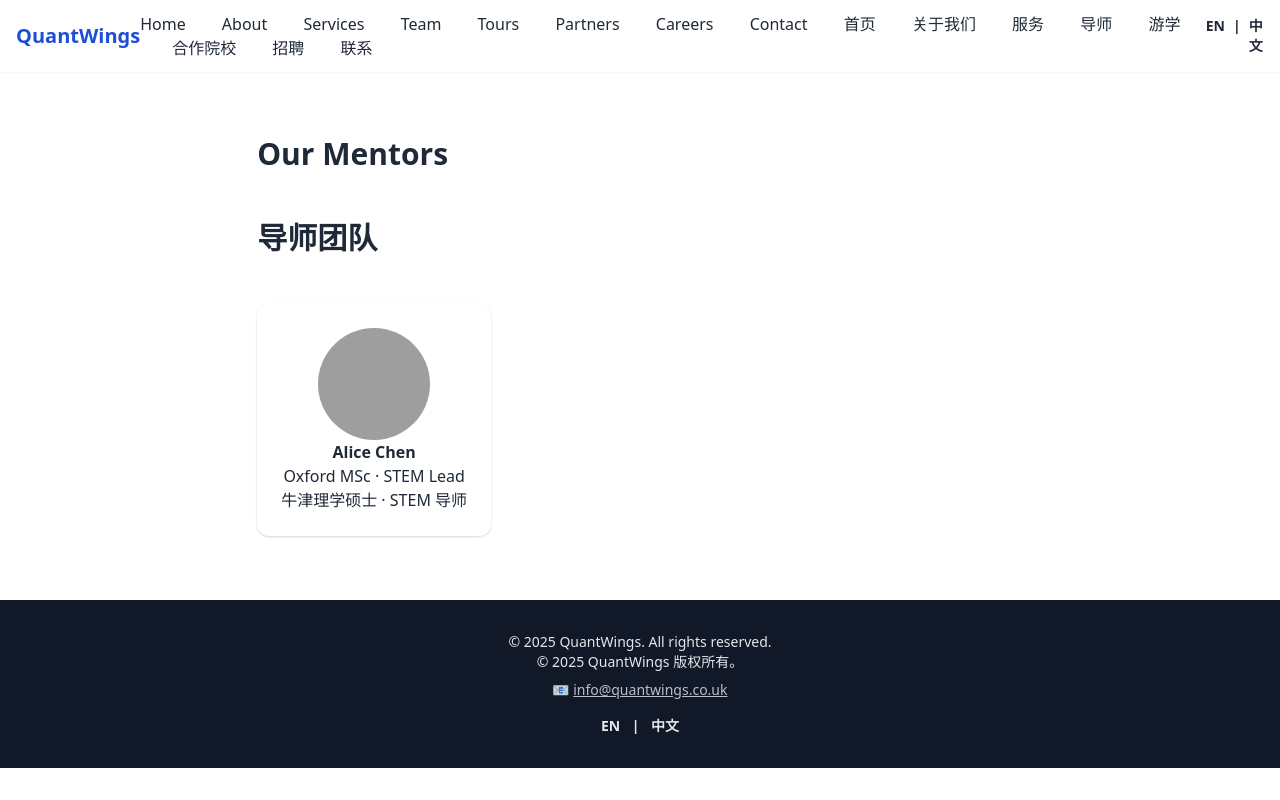
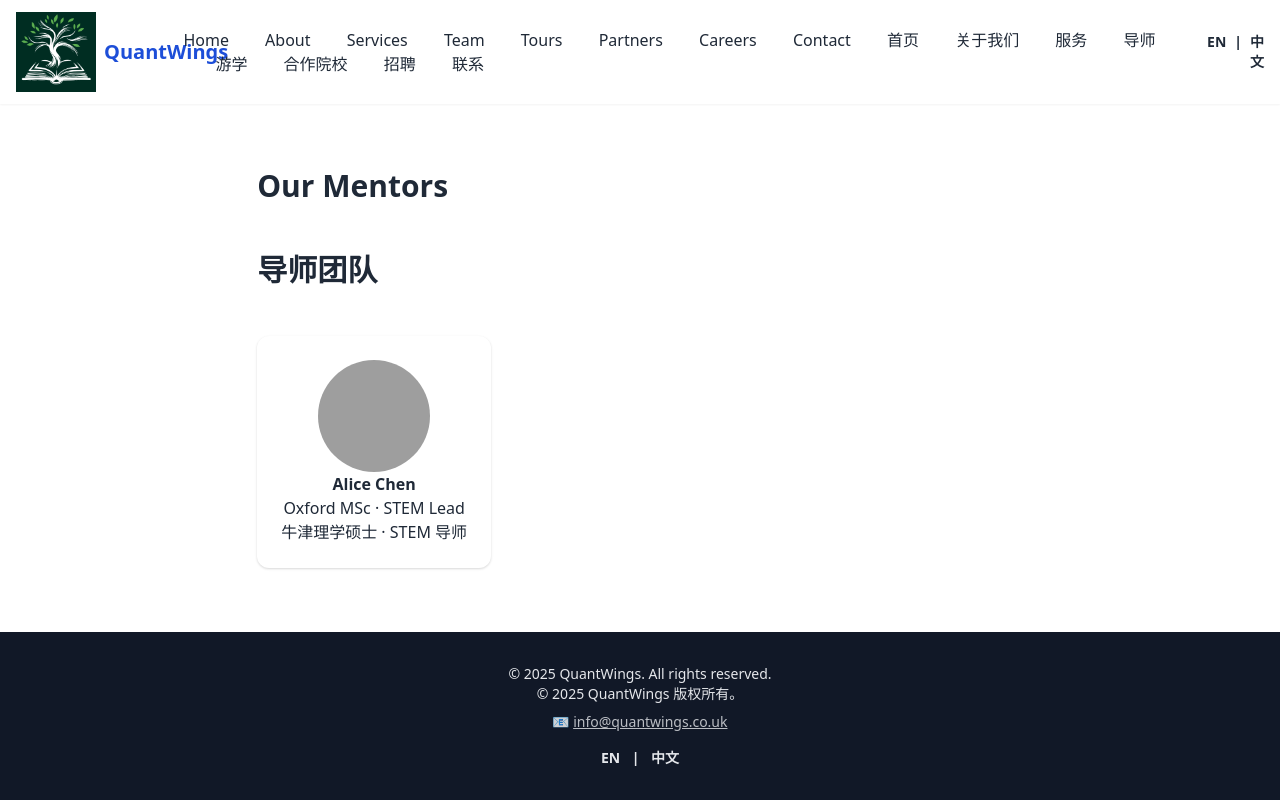
Before and after one commit to CodeJPWang/QW, a plain HTML site: page team.html in a window 1280 px wide. Drawn offline with nearby package versions, Linux system fonts and the light colour scheme; grey boxes are pictures that could not be loaded; files whose address does not match are found by name.

Commit message:
🔄 同步更新

```diff
--- a/partials/header.html
+++ b/partials/header.html
@@ -1,7 +1,11 @@
 
 <header class="sticky top-0 z-50 bg-white/70 backdrop-blur shadow-sm">
   <div class="max-w-7xl mx-auto flex items-center px-4 py-3">
-    <a href="/index.html" class="text-xl font-bold text-blue-700">QuantWings</a>
+    <a href="/index.html" class="flex items-center gap-2 text-xl font-bold text-blue-700">
+  <img src="/assets/images/Wordpress.png" alt="QuantWings Logo" style="width: 80px; height: auto;">
+  QuantWings
+</a>
+
 
     <!-- Desktop nav -->
     <nav class="ml-auto space-x-8 hidden md:block">
```
Also changed, not shown: assets/images/Wordpress.png (added), 2 other files.
